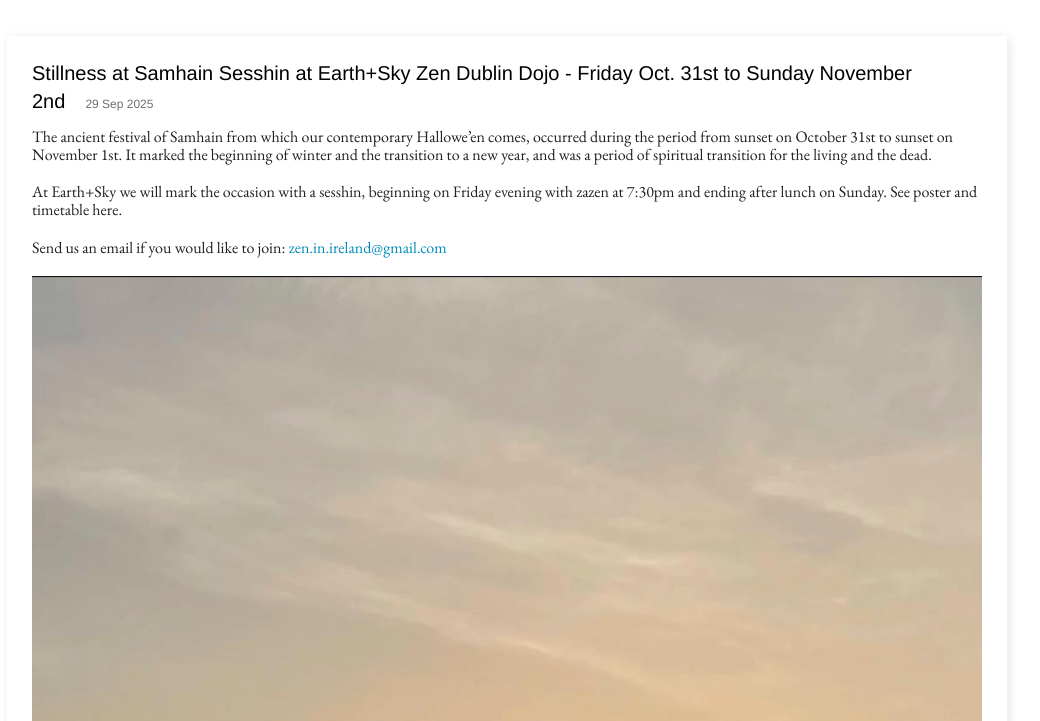
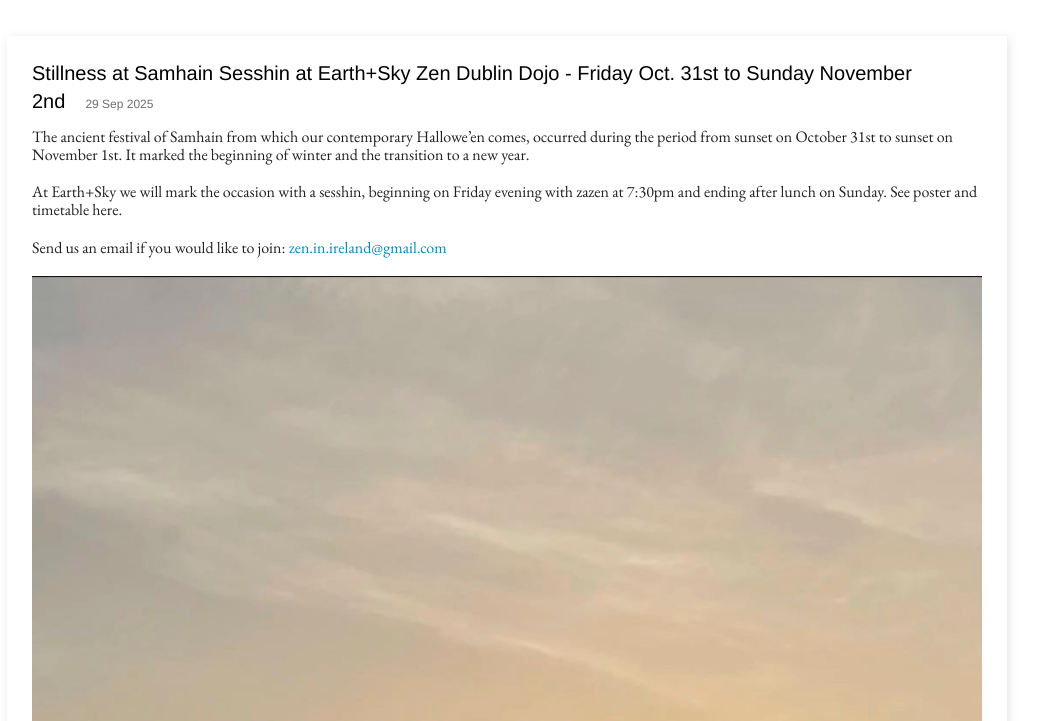
Before and after one commit to zen-ireland/zenireland.github.io, a Jekyll site: the page built from _posts/2025-09-30-stillness-at-samhain-sesshin-at-earthsky-zen-dublin-dojo-friday-oct-31st-to-sunday-november-2nd.md, in a window 1280 px wide and 900 px high, cut to the strip 179-900 px from the top of the window. Shown: the whole strip, without its empty margins (133-1173 px from the left). Built offline with Jekyll 4.4.1, drawn with Linux system fonts in a browser that asks for light colours.

Commit message:
TinaCMS content update

```diff
--- a/_posts/2025-09-30-stillness-at-samhain-sesshin-at-earthsky-zen-dublin-dojo-friday-oct-31st-to-sunday-november-2nd.md
+++ b/_posts/2025-09-30-stillness-at-samhain-sesshin-at-earthsky-zen-dublin-dojo-friday-oct-31st-to-sunday-november-2nd.md
@@ -7,7 +7,7 @@ categories:
   - dublin
 ---
 
-The ancient festival of Samhain from which our contemporary Hallowe'en comes, occurred during the period from sunset on October 31st to sunset on November 1st. It marked the beginning of winter and the transition to a new year, and was a period of spiritual transition for the living and the dead.
+The ancient festival of Samhain from which our contemporary Hallowe'en comes, occurred during the period from sunset on October 31st to sunset on November 1st. It marked the beginning of winter and the transition to a new year.
 
 At Earth+Sky we will mark the occasion with a sesshin, beginning on Friday evening with zazen at 7:30pm and ending after lunch on Sunday. See poster and timetable here.
 
```
